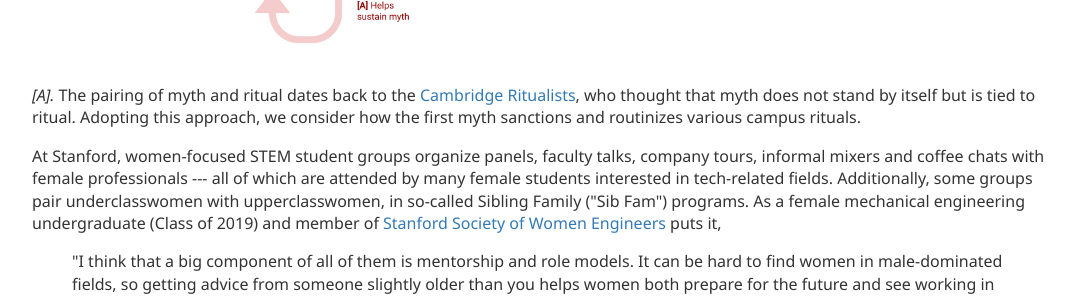
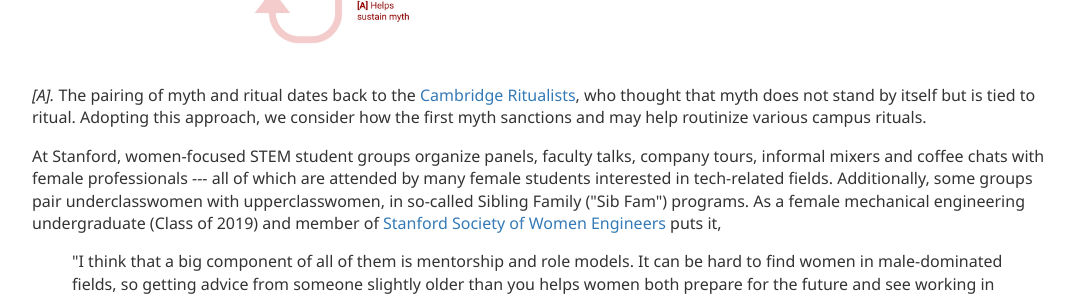
Before and after one commit to leaninstanford/leaninstanford.github.io, a Jekyll site: the page built from theory/index.html, in a window 1280 px wide. Shown: the part 823-1120 px from the top of the page, without its empty margins (96-1183 px from the left). Built offline with Jekyll 4.4.1, drawn with Linux system fonts in a browser that asks for light colours.

Commit message:
Update index.html

```diff
--- a/theory/index.html
+++ b/theory/index.html
@@ -16,7 +16,7 @@ title: Framework
 <li>Other theories for perpetuation of the myth</li>
 </ol>
 <p><img style="border-width: 0.1cm;" src="../images/Framework.jpg" alt="Anthropological framework explaining the perpetuation of the first myth." width="600" height="337" /></p>
-  <p><em>[A].</em> The pairing of myth and ritual dates back to the <a title="Cambridge Ritualists - Wikpedia" href="https://en.wikipedia.org/wiki/Cambridge_Ritualists">Cambridge Ritualists</a>, who thought that myth does not stand by itself but is tied to ritual. Adopting this approach, we consider how the first myth sanctions and routinizes various campus rituals.&nbsp;</p>
+  <p><em>[A].</em> The pairing of myth and ritual dates back to the <a title="Cambridge Ritualists - Wikpedia" href="https://en.wikipedia.org/wiki/Cambridge_Ritualists">Cambridge Ritualists</a>, who thought that myth does not stand by itself but is tied to ritual. Adopting this approach, we consider how the first myth sanctions and may help routinize various campus rituals.&nbsp;</p>
 <p>At Stanford, women-focused STEM student groups organize panels, faculty talks, company tours, informal mixers and coffee chats with female professionals --- all of which are attended by many female students interested in tech-related fields. Additionally, some groups pair underclasswomen with upperclasswomen, in so-called Sibling Family ("Sib Fam") programs. As a female mechanical engineering undergraduate (Class of 2019) and member of <a title="Stanford Society of Women Engineers" href="http://swe.stanford.edu/">Stanford Society of Women Engineers</a> puts it,&nbsp;</p>
 <blockquote>
 <p>"I think that a big component of all of them is mentorship and role models. It can be hard to find women in male-dominated fields, so getting advice from someone slightly older than you helps women both prepare for the future and see working in these roles as a real possibility."&nbsp;&nbsp;</p>
```
